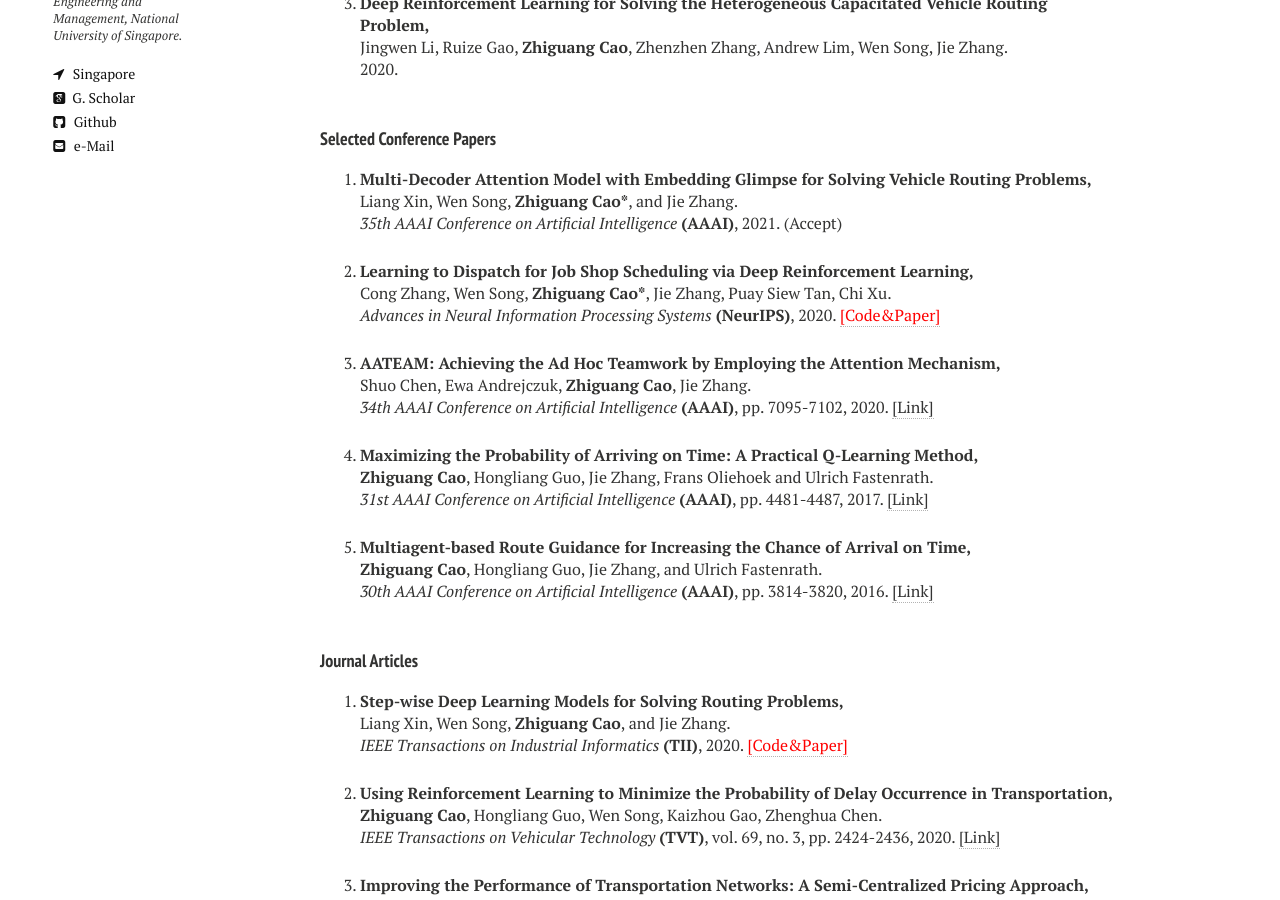
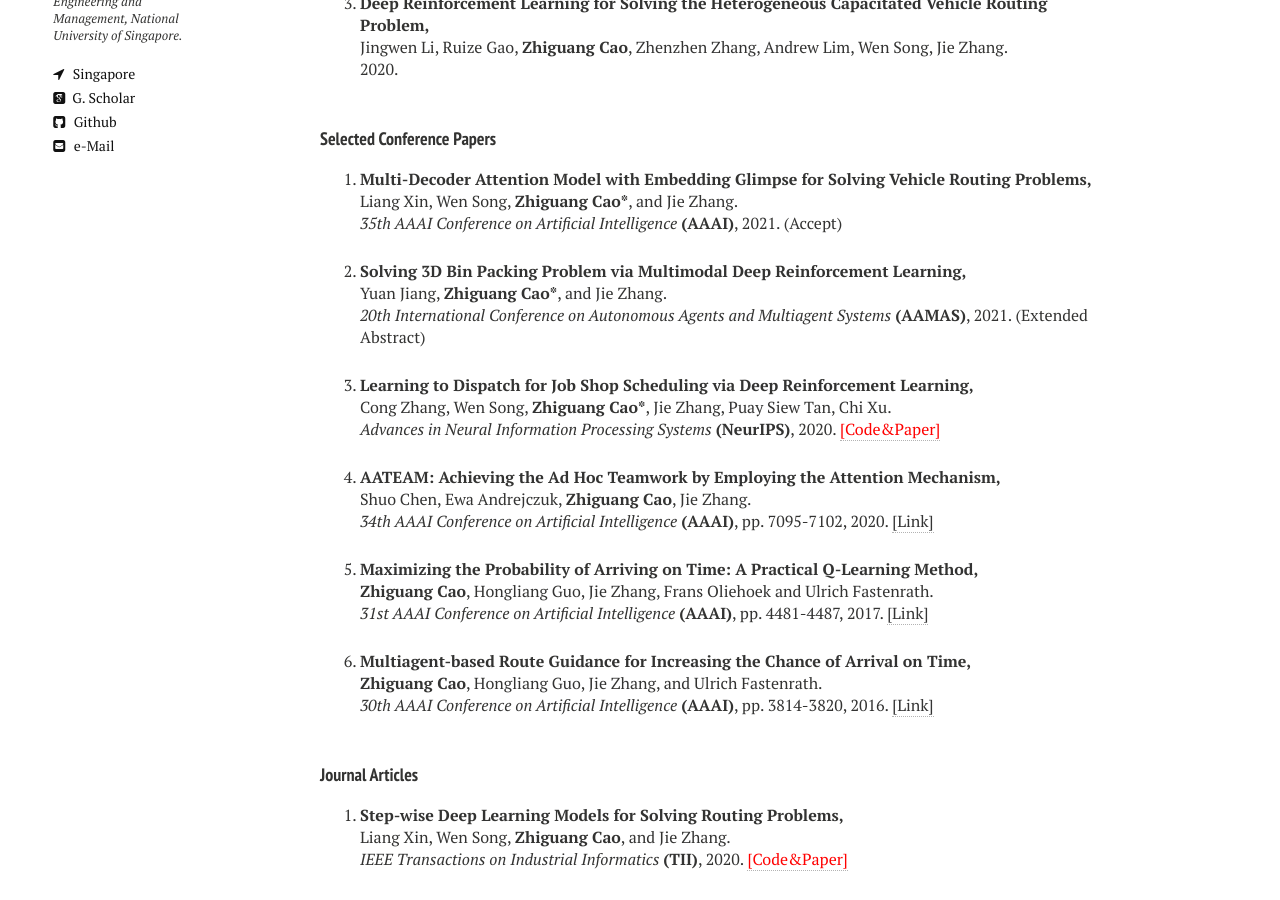
Before and after one commit to zhiguangcaosg/zhiguangcaosg.github.io, a Jekyll site: the page built from publications.md, in a window 1280 px wide and 900 px high, scrolled down 411 px. Built offline with Jekyll 4.4.1, drawn with Linux system fonts in a browser that asks for light colours; nearby versions of some CDN libraries.

Commit message:
Update publications.html

```diff
--- a/_layouts/publications.html
+++ b/_layouts/publications.html
@@ -128,6 +128,14 @@ div.bibtex pre { font-size: 75%; overflow: auto;  width: 100%; padding: 0em 0em;
 <b>Multi-Decoder Attention Model with Embedding Glimpse for Solving Vehicle Routing Problems,</b>
 <br> Liang Xin, Wen Song, <b>Zhiguang Cao*</b>, and Jie Zhang.<br>
 <i>35th AAAI Conference on Artificial Intelligence</i> <b>(AAAI)</b>, 2021. (Accept)
+</p>
+</li>
+
+<li>
+<p>
+<b>Solving 3D Bin Packing Problem via Multimodal Deep Reinforcement Learning,</b>
+<br>Yuan Jiang, <b>Zhiguang Cao*</b>, and Jie Zhang.<br>
+<i>20th International Conference on Autonomous Agents and Multiagent Systems</i> <b>(AAMAS)</b>, 2021. (Extended Abstract)
 </p>
 </li>
 
```
